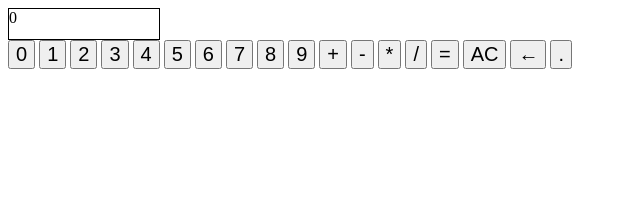
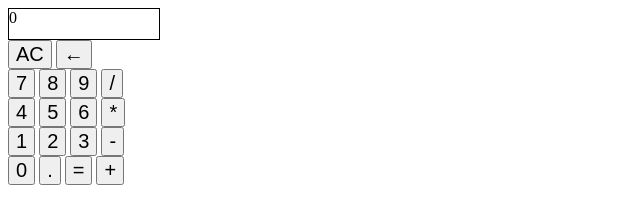
Before and after one commit to lopunnii/calculator, a plain HTML site: page html/index.html in a window 1280 px wide. Shown: the whole page, without its empty margins (0-640 px from the left). Drawn offline with Linux system fonts and the light colour scheme.

Commit message:
Sort display and buttons into container divs

```diff
--- a/html/index.html
+++ b/html/index.html
@@ -9,27 +9,42 @@
     <title>Calculator</title>
 </head>
 <body>
+    <div class="container">
 
-    <div class="display"></div>
+        <div class="display"></div>
 
-    <button class="zero">0</button>
-    <button class="one">1</button>
-    <button class="two">2</button>
-    <button class="three">3</button>
-    <button class="four">4</button>
-    <button class="five">5</button>
-    <button class="six">6</button>
-    <button class="seven">7</button>
-    <button class="eight">8</button>
-    <button class="nine">9</button>
-    <button class="add">+</button>
-    <button class="subtract">-</button>
-    <button class="multiply">*</button>
-    <button class="divide">/</button>
-    <button class="equal">=</button>
-    <button class="clear">AC</button>
-    <button class="backspace">←</button>
-    <button class="decimal">.</button>
+        <div class="buttons">
+            <div class="first-row">
+                <button class="clear">AC</button>
+                <button class="backspace">←</button>
+            </div>
+            <div class="second-row">
+                <button class="seven">7</button>
+                <button class="eight">8</button>
+                <button class="nine">9</button>
+                <button class="divide">/</button>
+            </div>
+            <div class="third-row">
+                <button class="four">4</button>
+                <button class="five">5</button>
+                <button class="six">6</button>
+                <button class="multiply">*</button>
+            </div>
+            <div class="fourth-row">
+                <button class="one">1</button>
+                <button class="two">2</button>
+                <button class="three">3</button>
+                <button class="subtract">-</button>
+            </div>
+            <div class="fifth-row">
+                <button class="zero">0</button>
+                <button class="decimal">.</button>
+                <button class="equal">=</button>
+                <button class="add">+</button>
+            </div>
+        </div>
+
+    </div>
 
 </body>
 </html>
```
